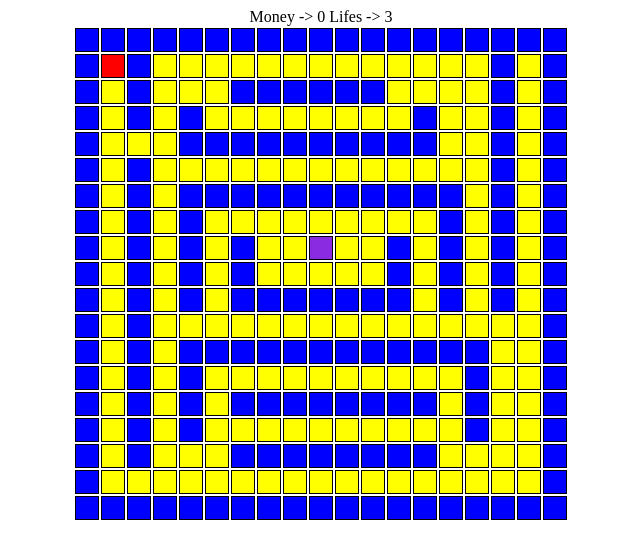
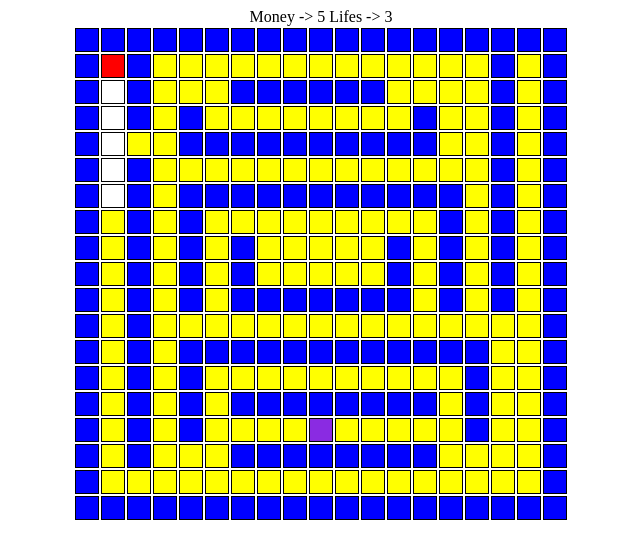
Before and after one commit to mpescador/pac-man, a plain HTML site: page Project_Thief_Runner/index.html in a window 1280 px wide. Shown: the whole page, without its empty margins (319-959 px from the left). Drawn offline with Linux system fonts and the light colour scheme.

Commit message:
movimiento ramdom

```diff
--- a/Project_Thief_Runner/src/css/style.css
+++ b/Project_Thief_Runner/src/css/style.css
@@ -21,9 +21,8 @@ table {
 }
 
 .thief {
-background-color: red;
+  background-color: red;
 }
-
 .ghost {
   background-color: blueviolet;
 }
--- a/Project_Thief_Runner/src/index.js
+++ b/Project_Thief_Runner/src/index.js
@@ -1,22 +1,24 @@
 let board = Array(19).fill(0).map(() => Array(19).fill(0))
 const Thief = function () {
   this.posx = 1
-  this.posy = 1
+  this.posy = 6
   this.direction = 1 // 1-up, 2-right, 3-down, 4-left
 }
-const Ghost = function () {
-  this.posx = 9
-  this.posy = 8
+const Ghost = function (x, y) {
+  this.posx = x
+  this.posy = y
   this.direction = 1
+  this.initx = x
+  this.inity = y
 }
 const POSX = 1
 const POSY = 1
 let moneyCounter = 0
 let lifesCounter = 3
 const thief = new Thief()
-const ghost = new Ghost()
-const arrR = [[0, 19, 0], [0, 19, 18], [0,4,2], [5,17,2], [3,5,4], [0,11,16], [3,5,13], [6,11,4], [6,11,14], [12,16,4], [12,16,15], [8,11,6], [8,11,12] ]
-const arrC = [[0, 19, 0], [0, 19, 18], [6,12,2], [5,13,4], [5,14,6], [7,12,10], [5,15,12], [6,14,14], [6,14,16]]
+const ghost = new Ghost(1, 17)
+const arrR = [[0, 19, 0], [0, 19, 18], [0, 4, 2], [5, 17, 2], [3, 5, 4], [0, 11, 16], [3, 5, 13], [6, 11, 4], [6, 11, 14], [12, 16, 4], [12, 16, 15], [8, 11, 6], [8, 11, 12]]
+const arrC = [[0, 19, 0], [0, 19, 18], [6, 12, 2], [5, 13, 4], [5, 14, 6], [7, 12, 10], [5, 15, 12], [6, 14, 14], [6, 14, 16]]
 
 // funciones
 const wallsGeneratorC = function () {
@@ -59,16 +61,92 @@ const printBoard = function () {
       if (board[r][c] === 2) {
         colSelect.classList.add('thief')
       } else if (board[r][c] === 0) {
-        colSelect.classList.remove('thief', 'money')
+        colSelect.classList.remove('thief', 'money', 'ghost')
       } else if (board[r][c] === 3) {
         colSelect.classList.add('money')
-      } else if ( board[r][c] === 4) {
+        colSelect.classList.remove('ghost')
+      } else if (board[r][c] === 4) {
         colSelect.classList.add('ghost')
       }
     })
   })
 }
 
+const checkCell = function (colisionUp, colisionRight, colisionDown, colisionLeft) {
+  let freePos = []
+  if (colisionUp !== 1) {
+    freePos.push(1)
+  }
+  if (colisionDown !== 1) {
+    freePos.push(3)
+  }
+  if (colisionRight !== 1) {
+    freePos.push(2)
+  }
+  if (colisionLeft !== 1) {
+    freePos.push(4)
+  }
+  let indexRandom = Math.random() * (freePos.length)
+  let indexFloor = Math.floor(indexRandom)
+  return freePos[indexFloor]
+
+
+  // if (colisionUp !== 1) {
+  //   if (Math.abs((ghost.posy - 1) - thief.posy) < Math.abs(ghost.posy - thief.posy)) {
+  //     return 1
+  //   }
+  // }
+  // if (colisionDown !== 1) {
+  //   if (Math.abs((ghost.posy + 1) - thief.posy) < Math.abs(ghost.posy - thief.posy)) {
+  //     return 3
+  //   }
+  // }
+  // if (colisionRight !== 1) {
+  //   if (Math.abs((ghost.posx + 1) - thief.posx) < Math.abs(ghost.posx - thief.posx)) {
+  //     return 2
+  //   }
+  // }
+  // if (colisionLeft !== 1) {
+  //   if (Math.abs((ghost.posx - 1) - thief.posx) < Math.abs(ghost.posx - thief.posx)) {
+  //     return 4
+  //   }
+  // }
+  // return ghost.direction
+}
+
+let nextCell = 3
+const moveGhost = function () {
+  let colisionUp = board[ghost.posy - 1][ghost.posx]
+  let colisionRight = board[ghost.posy][ghost.posx + 1]
+  let colisionDown = board[ghost.posy + 1][ghost.posx]
+  let colisionLeft = board[ghost.posy][ghost.posx - 1]
+
+  ghost.direction = checkCell(colisionUp, colisionRight, colisionDown, colisionLeft)
+  // console.log(checkCell(colisionUp, colisionRight, colisionDown, colisionLeft))
+  // 1-up, 2-right, 3-down, 4-left
+
+  if (ghost.direction === 1 && colisionUp !== 1) {
+    board[ghost.posy][ghost.posx] = nextCell
+    nextCell = colisionUp
+    ghost.posy--
+  }
+  if (ghost.direction === 2 && colisionRight !== 1) {
+    board[ghost.posy][ghost.posx] = nextCell
+    nextCell = colisionRight
+    ghost.posx++
+  }
+  if (ghost.direction === 3 && colisionDown !== 1) {
+    board[ghost.posy][ghost.posx] = nextCell
+    nextCell = colisionDown
+    ghost.posy++
+  }
+  if (ghost.direction === 4 && colisionLeft !== 1) {
+    board[ghost.posy][ghost.posx] = nextCell
+    nextCell = colisionLeft
+    ghost.posx--
+  }
+  board[ghost.posy][ghost.posx] = 4
+}
 const moveThief = function () {
   // 1-up, 2-right, 3-down, 4-left
   let colisionUp = board[thief.posy - 1][thief.posx]
@@ -128,7 +206,6 @@ const moveThief = function () {
     }
   } else if (thief.direction === 4 && colisionLeft !== 1) {
     if (colisionLeft === 4) {
-      console.log(board)
       lifesCounter--
       board[thief.posy][thief.posx] = 0
       thief.posy = POSY
@@ -147,21 +224,18 @@ const moveThief = function () {
   }
   document.getElementById('moneyCounter').innerText = 'Money -> ' + moneyCounter + ' Lifes -> ' + lifesCounter
   board[thief.posy][thief.posx] = 2
-
-}
-const moveGhost = function () {
-  board[ghost.posy][ghost.posx] = 4
 }
 
 const game = function () {
   moveThief()
   moveGhost()
+  console.log(board)
   printBoard()
 }
 
 // ejecucion del juego
 
-const interval = setInterval(game, 300)
+setInterval(game, 300)
 
 window.addEventListener('keydown', function (e) {
   changeDirection(e.code)
@@ -181,4 +255,3 @@ board.forEach(function (row, r) {
   }))
 })
 board = newBoard
-console.log(board)
```
